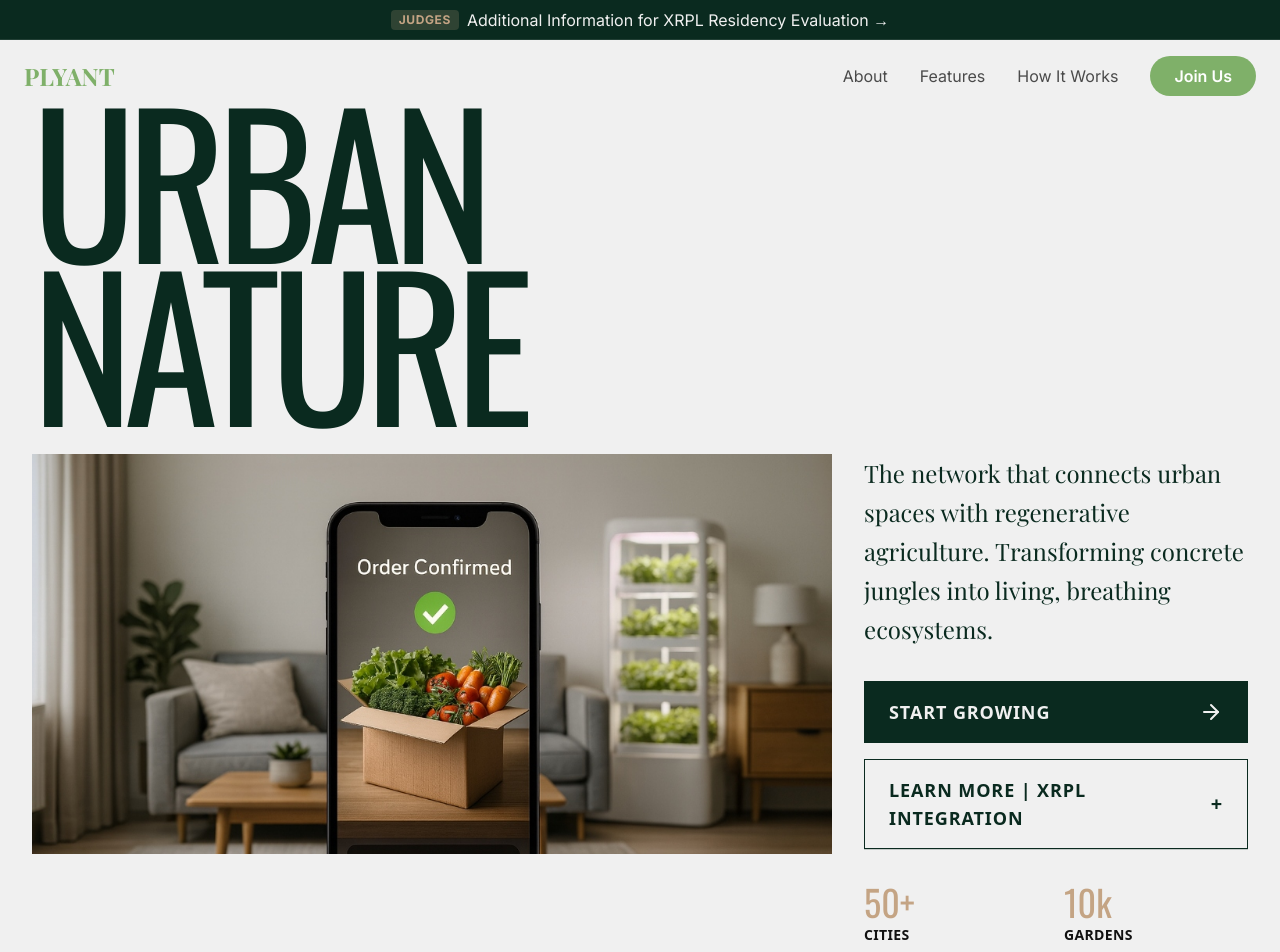
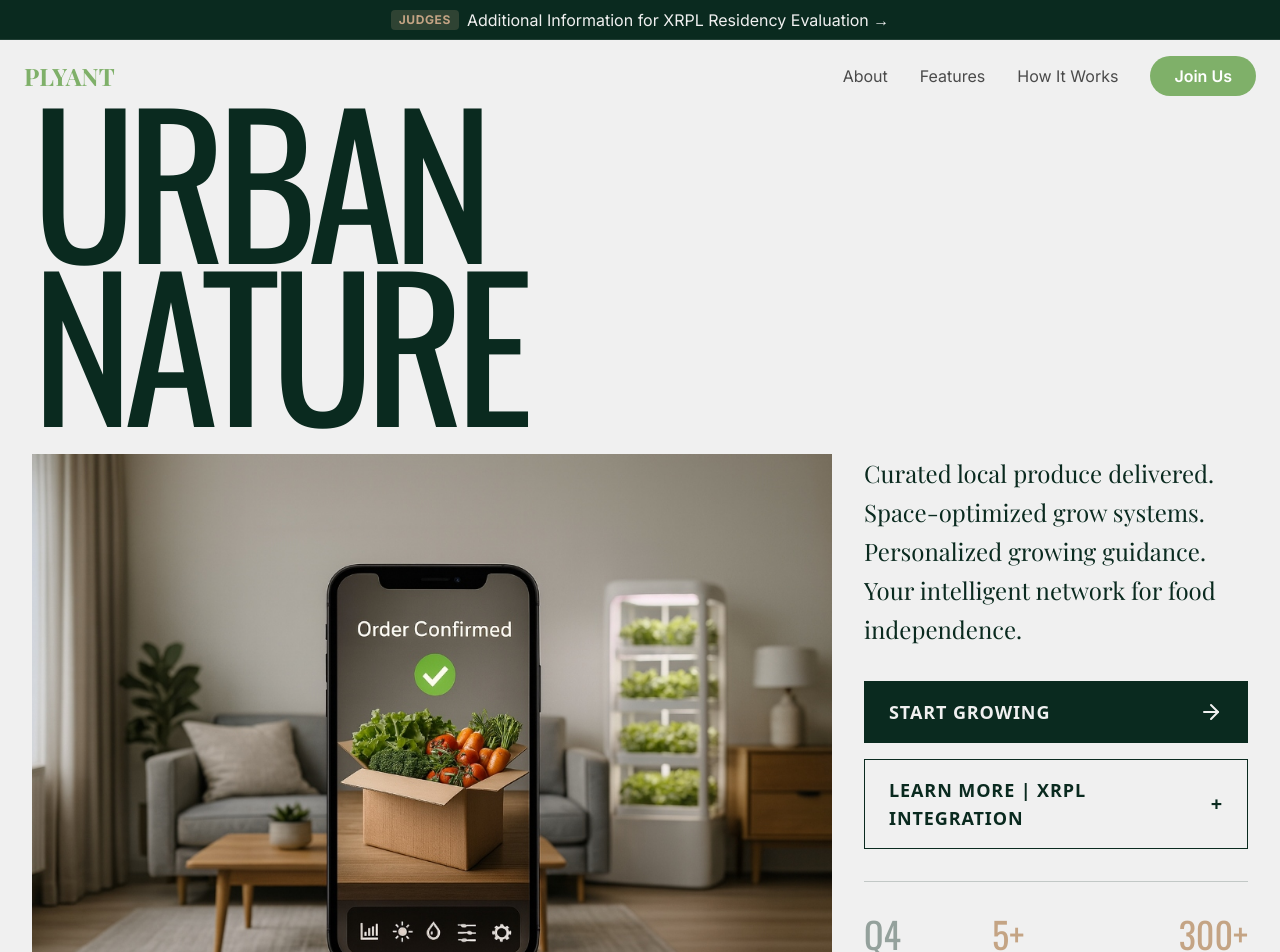
Before and after one commit to KismetKrystle/PLYT-Landing, a Next.js app: page / in a window 1280 px wide. Shown: the top 952 px of the page. Built offline with nearby package versions, Linux system fonts and the light colour scheme; a web font is replaced by a local one.

Commit message:
Refine landing page sections: reorder components, update Hero layout, adjust UnifiedFlows tabs

```diff
--- a/app/components/consumer/HeroModern.tsx
+++ b/app/components/consumer/HeroModern.tsx
@@ -6,7 +6,7 @@
 
 export default function HeroModern() {
     return (
-        <section className="relative w-full min-h-screen bg-brand-light text-brand-black overflow-hidden pt-24 pb-12 px-4 md:px-8 flex flex-col">
+        <section className="relative w-full min-h-screen bg-brand-light text-brand-black overflow-hidden pt-24 pb-6 px-4 md:px-8 flex flex-col">
             {/* Massive Header */}
             <div className="w-full max-w-[1800px] mx-auto mb-8">
                 <motion.h1
@@ -22,7 +22,7 @@
             </div>
 
             {/* Split Content */}
-            <div className="w-full max-w-[1800px] mx-auto grid grid-cols-1 lg:grid-cols-12 gap-8 items-start">
+            <div className="w-full max-w-[1800px] mx-auto grid grid-cols-1 lg:grid-cols-12 gap-8 items-stretch">
 
                 {/* Left: Image */}
                 <motion.div
@@ -35,7 +35,7 @@
                     <div className="absolute inset-0">
                         <Image
                             src="/hero-new.jpg"
-                            alt="Futuristic urban rooftop garden with lush greenery and vertical farming towers"
+                            alt="Local fresh produce delivered and urban home grow system"
                             fill
                             className="object-cover"
                             priority
@@ -44,15 +44,14 @@
                 </motion.div>
 
                 {/* Right: Content */}
-                <div className="lg:col-span-4 flex flex-col justify-between h-full pt-4 lg:pt-0">
+                <div className="lg:col-span-4 flex flex-col justify-between pt-4 lg:pt-0">
                     <motion.div
                         initial={{ opacity: 0, x: 20 }}
                         animate={{ opacity: 1, x: 0 }}
                         transition={{ duration: 0.8, delay: 0.4 }}
                     >
                         <p className="text-xl md:text-2xl font-serif leading-relaxed text-brand-dark mb-8">
-                            The network that connects urban spaces with regenerative agriculture.
-                            Transforming concrete jungles into living, breathing ecosystems.
+                            Curated local produce delivered. Space-optimized grow systems. Personalized growing guidance. Your intelligent network for food independence.
                         </p>
 
                         <div className="flex flex-col gap-4">
@@ -81,15 +80,19 @@
                         initial={{ opacity: 0 }}
                         animate={{ opacity: 1 }}
                         transition={{ duration: 0.8, delay: 0.6 }}
-                        className="mt-12 lg:mt-auto pt-8 border-t border-brand-dark/20"
+                        className="mt-8 pt-8 border-t border-brand-dark/20"
                     >
-                        <div className="grid grid-cols-2 gap-4">
+                        <div className="flex flex-row items-start justify-between gap-4 w-full">
                             <div>
-                                <span className="block font-display text-4xl text-brand-earth">50+</span>
-                                <span className="text-sm uppercase tracking-wide font-bold">Cities</span>
+                                <span className="block font-display text-4xl text-brand-dark/40">Q4</span>
+                                <span className="text-sm uppercase tracking-wide font-bold text-brand-dark/60">Goals</span>
                             </div>
                             <div>
-                                <span className="block font-display text-4xl text-brand-earth">10k</span>
+                                <span className="block font-display text-4xl text-brand-earth">5+</span>
+                                <span className="text-sm uppercase tracking-wide font-bold">Communities</span>
+                            </div>
+                            <div>
+                                <span className="block font-display text-4xl text-brand-earth">300+</span>
                                 <span className="text-sm uppercase tracking-wide font-bold">Gardens</span>
                             </div>
                         </div>
--- a/app/components/consumer/ProblemSolutionToggle.tsx
+++ b/app/components/consumer/ProblemSolutionToggle.tsx
@@ -60,7 +60,7 @@
             ),
             title: "Local Resilience",
             description: "Hyper-local food systems eliminate long supply chains, making communities climate-resilient.",
-            stat: "0",
+            stat: "0 - 100",
             label: "Food miles locally",
             color: "sage-green",
             bg: "bg-sage-green/10",
--- a/app/components/consumer/UnifiedFlows.tsx
+++ b/app/components/consumer/UnifiedFlows.tsx
@@ -7,9 +7,9 @@
     const [activeTab, setActiveTab] = useState(0);
 
     const tabs = [
-        { id: 0, label: "Money Works" },
-        { id: 1, label: "AI Shopping" },
-        { id: 2, label: "AI Growing" },
+        { id: 0, label: "AI Shopping" },
+        { id: 1, label: "AI Growing" },
+        { id: 2, label: "Money Works" },
     ];
 
     interface Step {
@@ -23,34 +23,34 @@
     const content: { id: number; title: string; subtitle: string; steps: Step[] }[] = [
         {
             id: 0,
+            title: "AI SHOPS\nFOR YOU",
+            subtitle: "Your personal produce concierge.",
+            steps: [
+                { icon: "🗣️", title: "1. Tell AI", desc: "Input produce, location, budget, time & preferences." },
+                { icon: "🔍", title: "2. Search", desc: "AI scans database for products in your area." },
+                { icon: "📦", title: "3. Optimize", desc: "Generates package options based on proximity & budget." },
+                { icon: "💳", title: "4. Pay", desc: "Select package and submit payment.", isDark: true },
+            ]
+        },
+        {
+            id: 1,
+            title: "AI HELPS\nYOU PICK",
+            subtitle: "Expert guidance to pick the perfect system",
+            steps: [
+                { icon: "🌱", title: "1. Your Goals", desc: "Tell AI what you want to grow, budget & space." },
+                { icon: "🔎", title: "2. Discovery", desc: "AI finds products, builders & services." },
+                { icon: "✨", title: "3. Options", desc: "AI generates tailored team & growing options." },
+                { icon: "✅", title: "4. Start", desc: "Select option and submit payment.", isDark: true },
+            ]
+        },
+        {
+            id: 2,
             title: "MONEY WORKS\nFOR YOU",
             subtitle: "Deposit funds, buy local, and watch your unused balance grow automatically.",
             steps: [
                 { icon: "💵", title: "1. Deposit", desc: "Add money to your Plyant wallet.", extra: <div className="font-mono text-lg font-bold text-brand-earth">$100 <span className="text-xs font-normal text-brand-dark/40">Initial</span></div> },
                 { icon: "🛒", title: "2. Buy Local", desc: "Support local growers & artisans.", extra: <div className="font-mono text-lg font-bold text-brand-earth">$60 <span className="text-xs font-normal text-brand-dark/40">Spent</span></div> },
                 { icon: "📈", title: "3. Earn Yield", desc: "Unused balance grows automatically.", extra: <div className="flex items-end gap-2"><div className="font-mono text-2xl font-bold text-brand-earth">+$2.80</div><div className="text-xs text-brand-light/50 mb-1">Annual Est.</div></div>, isDark: true },
-            ]
-        },
-        {
-            id: 1,
-            title: "AI SHOPS\nFOR YOU",
-            subtitle: "Your personal produce concierge.",
-            steps: [
-                { icon: "🗣️", title: "1. Tell AI", desc: "Input produce, location, budget, time & preferences." },
-                { icon: "🔍", title: "2. Search", desc: "AI scans database for products in your area." },
-                { icon: "📦", title: "3. Optimize", desc: "Generates package based on proximity & budget." },
-                { icon: "💳", title: "4. Pay", desc: "Select package and submit payment.", isDark: true },
-            ]
-        },
-        {
-            id: 2,
-            title: "AI HELPS\nYOU PICK",
-            subtitle: "Expert guidance to pick the perfect system",
-            steps: [
-                { icon: "🌱", title: "1. Your Goals", desc: "Tell AI what you want to grow, budget & space." },
-                { icon: "🔎", title: "2. Discovery", desc: "AI finds products, builders & services." },
-                { icon: "✨", title: "3. Options", desc: "AI generates tailored growing solutions." },
-                { icon: "✅", title: "4. Start", desc: "Select option and submit payment.", isDark: true },
             ]
         },
     ];
--- a/app/page.tsx
+++ b/app/page.tsx
@@ -1,6 +1,7 @@
 import ConsumerNavbar from "./components/consumer/Navbar";
 import HeroModern from "./components/consumer/HeroModern";
 import HowItWorksModern from "./components/consumer/HowItWorksModern";
+import SustainabilityStatement from "./components/consumer/SustainabilityStatement";
 import ProblemSolutionToggle from "./components/consumer/ProblemSolutionToggle";
 import AIChat from "./components/consumer/AIChat";
 import UnifiedFlows from "./components/consumer/UnifiedFlows";
@@ -32,14 +33,13 @@
 
         <HowItWorksModern />
 
-        <AIChat />
-
-        {/* Divider between AIChat and UnifiedFlows */}
-        <div className="w-full h-px bg-brand-dark/10"></div>
+        <SustainabilityStatement />
 
         <UnifiedFlows />
 
-        {/* Divider between UnifiedFlows and CommunityImpact */}
+        <AIChat />
+
+        {/* Divider between AIChat and CommunityImpact */}
         <div className="w-full h-px bg-brand-dark/10"></div>
 
         <CommunityImpact />
```
Also changed, not shown: 1 other file (tests, documents, lock files or other folders).
